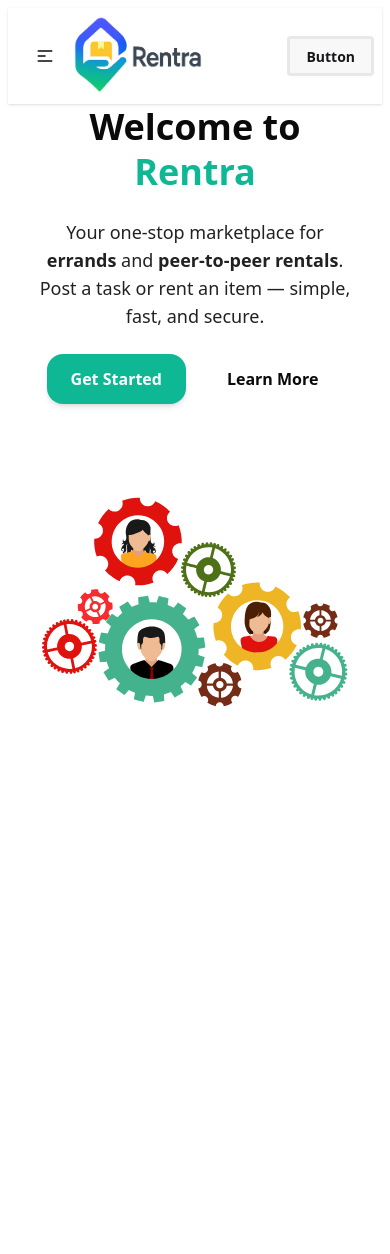
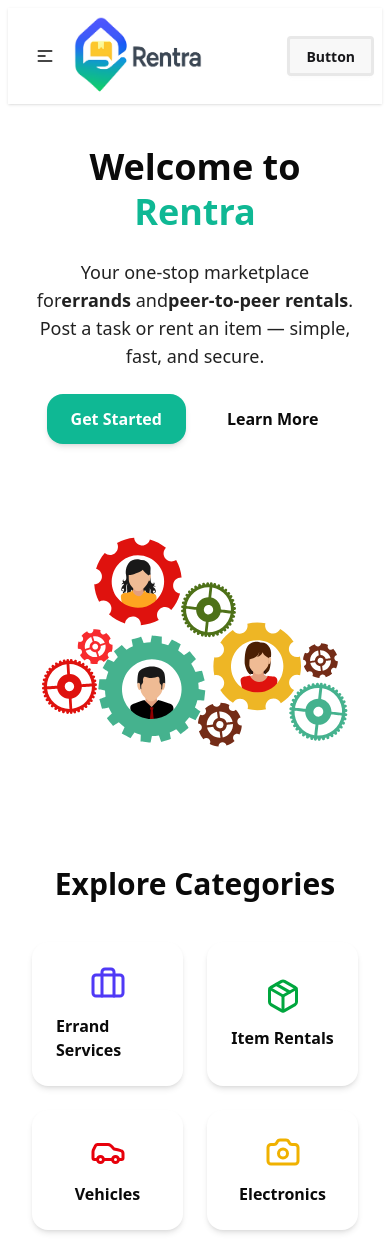
Before and after one commit to Ahammad204/Rentra_Client, a React (Vite) app: page / in a window 390 px wide. Before the commit the page ends 844 px from the top, so only its background shows below. Built offline with nearby package versions, Linux system fonts and the light colour scheme.

Commit message:
Create responsive category section

```diff
--- a/src/Home/Banner/Banner.jsx
+++ b/src/Home/Banner/Banner.jsx
@@ -6,15 +6,15 @@
   return (
     <div className="relative w-full  ">
       {/* Container */}
-      <div className=" mx-auto flex flex-col md:flex-row items-center justify-between px-6  gap-10">
+      <div className=" mx-auto flex flex-col md:flex-row items-center justify-between px-6  py-10 lg:py-0 gap-10">
         {/* Left Side Text */}
         <div className="flex-1 space-y-6 text-center md:text-left">
           <h1 className="text-4xl md:text-6xl font-extrabold leading-tight">
             Welcome to <span className="text-[#0fb894]">Rentra</span>
           </h1>
           <p className="text-lg md:text-xl opacity-90">
-            Your one-stop marketplace for{" "}
-            <span className="font-semibold">errands</span> and{" "}
+            Your one-stop marketplace for
+            <span className="font-semibold">errands</span> and
             <span className="font-semibold">peer-to-peer rentals</span>. Post a
             task or rent an item — simple, fast, and secure.
           </p>
--- /dev/null
+++ b/src/Home/Category/Category.jsx
@@ -0,0 +1,40 @@
+import React from "react";
+import { Briefcase, Package, Car, Camera } from "lucide-react";
+
+const Category = () => {
+  return (
+    <div className="my-4 mx-auto px-6 ">
+      {/* Section Title */}
+      <h2 className="text-3xl font-bold text-center mb-10">Explore Categories</h2>
+
+      {/* Category Grid */}
+      <div className="grid grid-cols-2 md:grid-cols-4 gap-6">
+        {/* Category Card 1 */}
+        <div className="flex flex-col items-center justify-center p-6 bg-white shadow-md rounded-2xl hover:shadow-lg hover:scale-105 transition cursor-pointer">
+          <Briefcase size={36} className="text-indigo-600 mb-3" />
+          <p className="font-semibold">Errand Services</p>
+        </div>
+
+        {/* Category Card 2 */}
+        <div className="flex flex-col items-center justify-center p-6 bg-white shadow-md rounded-2xl hover:shadow-lg hover:scale-105 transition cursor-pointer">
+          <Package size={36} className="text-green-600 mb-3" />
+          <p className="font-semibold">Item Rentals</p>
+        </div>
+
+        {/* Category Card 3 */}
+        <div className="flex flex-col items-center justify-center p-6 bg-white shadow-md rounded-2xl hover:shadow-lg hover:scale-105 transition cursor-pointer">
+          <Car size={36} className="text-red-600 mb-3" />
+          <p className="font-semibold">Vehicles</p>
+        </div>
+
+        {/* Category Card 4 */}
+        <div className="flex flex-col items-center justify-center p-6 bg-white shadow-md rounded-2xl hover:shadow-lg hover:scale-105 transition cursor-pointer">
+          <Camera size={36} className="text-yellow-500 mb-3" />
+          <p className="font-semibold">Electronics</p>
+        </div>
+      </div>
+    </div>
+  );
+};
+
+export default Category;
--- a/src/Home/Home/Home.jsx
+++ b/src/Home/Home/Home.jsx
@@ -1,10 +1,12 @@
 import React from 'react';
 import Banner from '../Banner/Banner';
+import Category from '../Category/Category';
 
 const Home = () => {
     return (
         <>
            <Banner></Banner>
+           <Category></Category>
         </>
     );
 };
```
